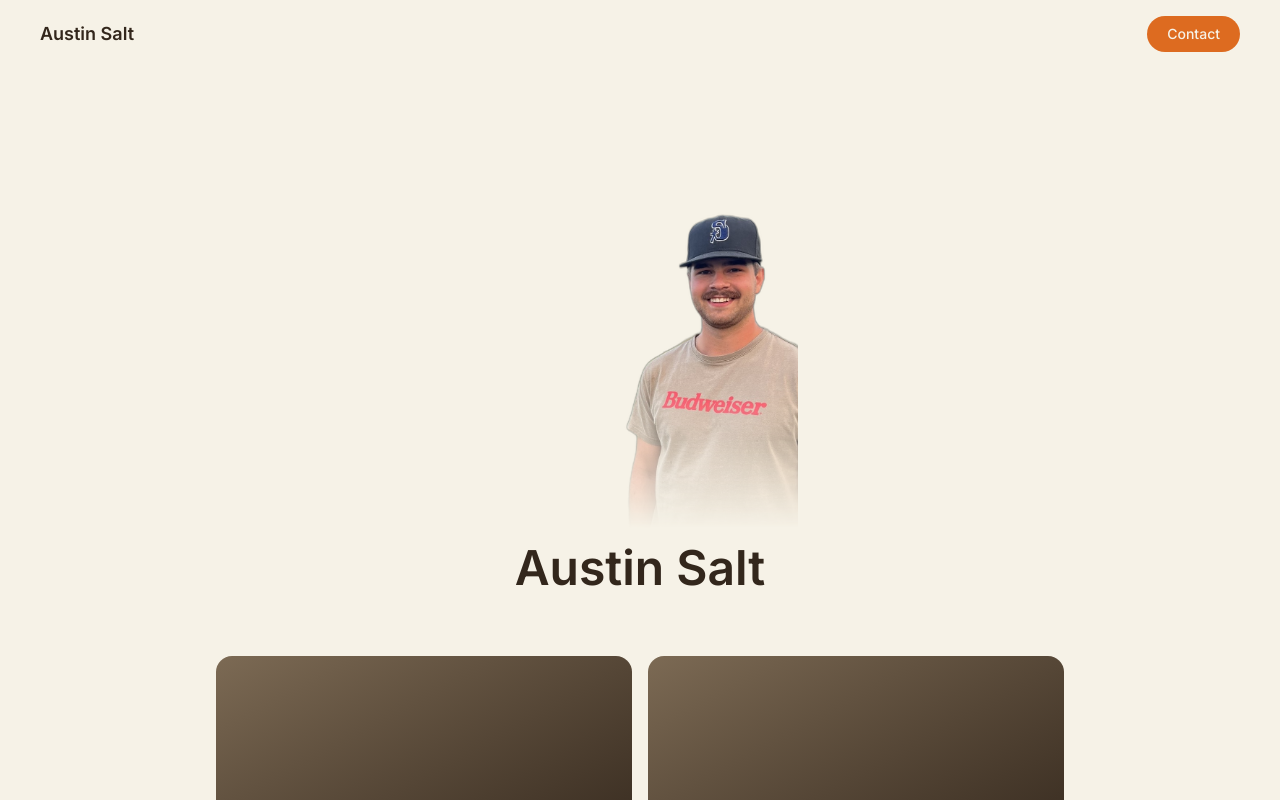
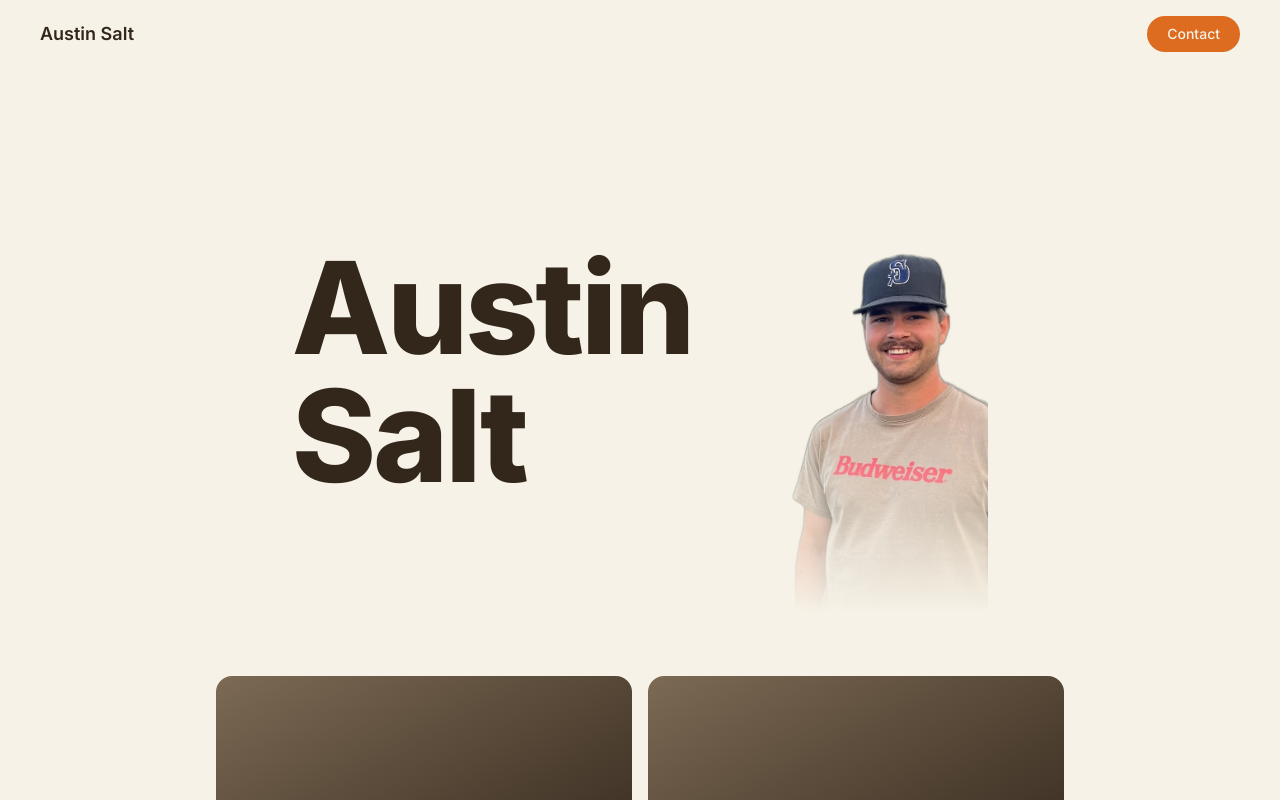
Before and after one commit to austinsalt99-hash/Austin-Salt-website, a Next.js app: page / in a window 1280 px wide. Shown: the top 800 px of the page. Built offline with nearby package versions, Linux system fonts and the light colour scheme.

Commit message:
Hero page fix

```diff
--- a/components/Hero.tsx
+++ b/components/Hero.tsx
@@ -5,12 +5,22 @@ import { motion } from "framer-motion";
 
 export function Hero() {
   return (
-    <section className="relative flex flex-col items-center overflow-hidden px-6 pb-16 pt-10 text-center">
+    <section className="relative flex flex-col-reverse items-center justify-center gap-4 overflow-hidden px-6 pb-16 pt-10 sm:flex-row sm:gap-0 sm:pt-16">
+      <motion.h1
+        initial={{ opacity: 0, y: 8 }}
+        animate={{ opacity: 1, y: 0 }}
+        transition={{ duration: 0.6, delay: 0.15, ease: "easeOut" }}
+        className="relative z-10 shrink-0 text-center text-6xl font-extrabold tracking-tight text-brown-900 sm:-mr-16 sm:text-left sm:text-8xl md:text-9xl"
+      >
+        Austin
+        <br />
+        Salt
+      </motion.h1>
       <motion.div
         initial={{ opacity: 0, y: 12 }}
         animate={{ opacity: 1, y: 0 }}
         transition={{ duration: 0.6, ease: "easeOut" }}
-        className="relative"
+        className="relative shrink-0"
       >
         <Image
           src="/images/hero/austin.png"
@@ -18,21 +28,17 @@ export function Hero() {
           width={360}
           height={480}
           priority
-          className="mx-auto h-[320px] w-auto object-contain sm:h-[420px]"
+          className="mx-auto h-[260px] w-auto object-contain sm:h-[420px] md:h-[480px]"
           style={{
-            WebkitMaskImage: "linear-gradient(to bottom, black 65%, transparent 100%)",
-            maskImage: "linear-gradient(to bottom, black 65%, transparent 100%)",
+            WebkitMaskImage:
+              "linear-gradient(to bottom, black 60%, transparent 100%), linear-gradient(to right, transparent 0%, black 25%)",
+            WebkitMaskComposite: "source-in",
+            maskImage:
+              "linear-gradient(to bottom, black 60%, transparent 100%), linear-gradient(to right, transparent 0%, black 25%)",
+            maskComposite: "intersect",
           }}
         />
       </motion.div>
-      <motion.h1
-        initial={{ opacity: 0, y: 8 }}
-        animate={{ opacity: 1, y: 0 }}
-        transition={{ duration: 0.6, delay: 0.15, ease: "easeOut" }}
-        className="mt-4 text-4xl font-semibold text-brown-900 sm:text-5xl"
-      >
-        Austin Salt
-      </motion.h1>
     </section>
   );
 }
```
Also changed, not shown: 1 other file (tests, documents, lock files or other folders).
